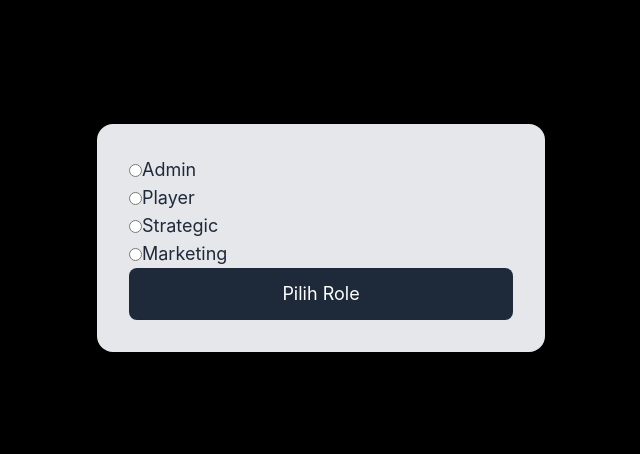
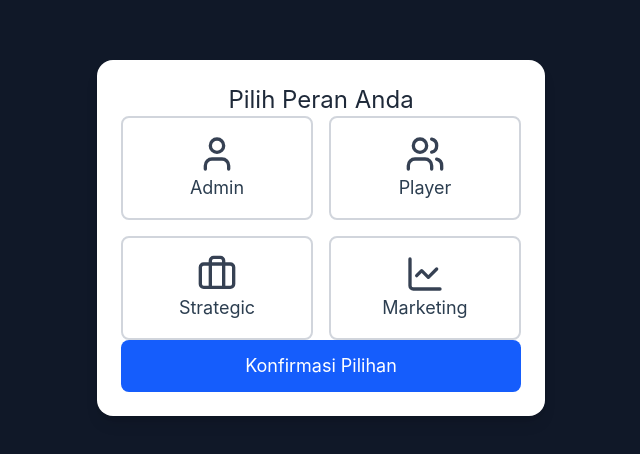
Before and after one commit to faizhalifunn/VueToAPI, a Vue app: page / in a window 1280 px wide. Shown: the part 162-616 px from the top of the page, without its empty margins (319-959 px from the left). Built offline with nearby package versions, Linux system fonts and the light colour scheme.

Commit message:
New commit one

```diff
--- a/src/components/FirstPage.vue
+++ b/src/components/FirstPage.vue
@@ -1,22 +1,31 @@
 <template>
-  <div class="h-screen flex items-center justify-center bg-black">
-    <div class="bg-gray-200 rounded-2xl shadow-md p-8 w-full max-w-md">
-      <form @submit.prevent="submitRole">
-        <div class="flex flex-col space-y-4">
-          <!-- Pilihan Role -->
-          <label v-for="(role, index) in roles" :key="index" class="flex items-center space-x-2">
-            <input type="radio" v-model="selectedRole" :value="role" class="cursor-pointer" />
-            <span class="text-lg font-semibold text-gray-800">{{ role.label }}</span>
+  <div class="h-screen flex items-center justify-center bg-gray-900">
+    <div class="bg-white rounded-2xl shadow-lg p-6 w-full max-w-md">
+      <h2 class="text-2xl font-bold text-gray-800 text-center mb-4">Pilih Peran Anda</h2>
+
+      <form @submit.prevent="submitRole" class="space-y-4">
+        <div class="grid grid-cols-2 gap-4">
+          <label
+            v-for="(role, index) in roles"
+            :key="index"
+            class="flex flex-col items-center justify-center border-2 rounded-lg p-4 cursor-pointer transition-all duration-300"
+            :class="{
+              'border-gray-300 hover:border-gray-600': selectedRole !== role,
+              'border-blue-500 bg-blue-100': selectedRole === role
+            }"
+            @click="selectedRole = role"
+          >
+            <component :is="role.icon" class="w-10 h-10 text-gray-700" />
+            <span class="text-lg font-semibold mt-2">{{ role.label }}</span>
           </label>
+        </div>
 
-          <!-- Tombol Submit -->
-          <button
-            type="submit"
-            class="w-full bg-gray-800 text-white text-lg font-semibold py-3 rounded-lg hover:bg-gray-700 transition"
-          >
-            Pilih Role
-          </button>
-        </div>
+        <button
+          type="submit"
+          class="w-full bg-blue-600 text-white text-lg font-semibold py-3 rounded-lg hover:bg-blue-500 transition-all"
+        >
+          Konfirmasi Pilihan
+        </button>
       </form>
     </div>
   </div>
@@ -25,6 +34,7 @@
 <script>
 import { useRouter } from "vue-router";
 import { ref } from "vue";
+import { User, Users, Briefcase, LineChart } from "lucide-vue-next"; // Import ikon dari Lucide
 
 export default {
   name: "RoleSelection",
@@ -33,15 +43,15 @@ export default {
     const selectedRole = ref(null);
 
     const roles = [
-      { label: "Admin", path: "/admin" },
-      { label: "Player", path: "/join" },
-      { label: "Strategic", path: "/join" },
-      { label: "Marketing", path: "/join" },
+      { label: "Admin", path: "/admin", icon: User },
+      { label: "Player", path: "/join", icon: Users },
+      { label: "Strategic", path: "/join", icon: Briefcase },
+      { label: "Marketing", path: "/join", icon: LineChart },
     ];
 
     const submitRole = () => {
       if (!selectedRole.value) {
-        alert("Pilih role terlebih dahulu!");
+        alert("Pilih peran terlebih dahulu!");
         return;
       }
       localStorage.clear();
```
